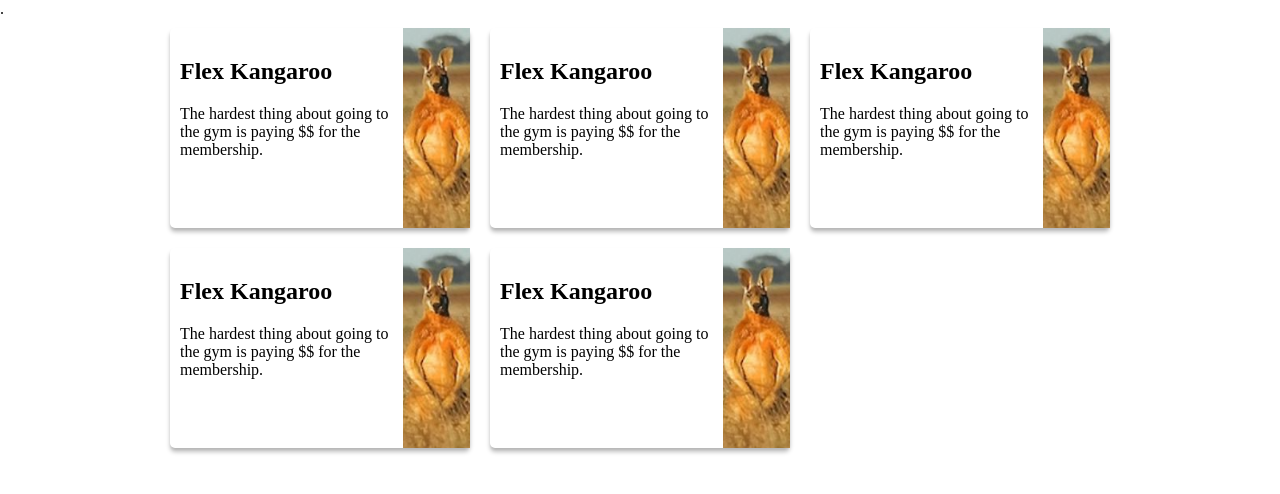
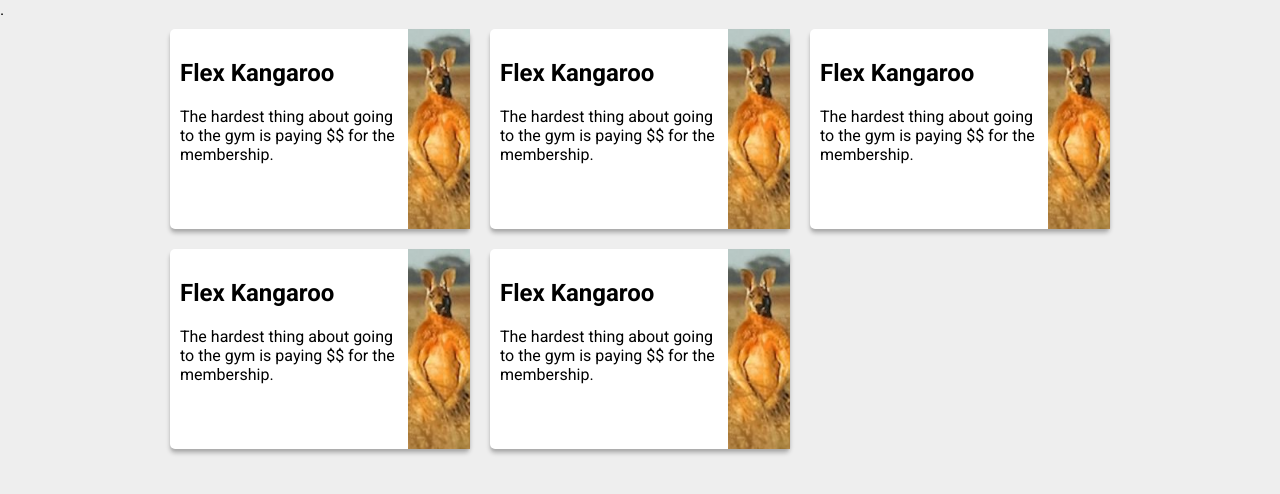
Before and after one commit to ZeeshaanMaudar/final-flexbox-kangaroo-demo, a plain HTML site: page index.html in a window 1280 px wide. Drawn offline with Linux system fonts and the light colour scheme.

Commit message:
add font Roboto

```diff
--- a/index.html
+++ b/index.html
@@ -4,6 +4,7 @@
   <meta charset='UTF-8'>
   <meta name='viewport' content='width=device-width, initial-scale=1.0'>
   <meta http-equiv='X-UA-Compatible' content='ie=edge'>
+  <link href="https://fonts.googleapis.com/css?family=Roboto:400,700" rel="stylesheet">
   <link rel='stylesheet' type='text/css' href='./style.css'>.
   <title>Flexing like a Pro</title>
 </head>
--- a/style.css
+++ b/style.css
@@ -1,5 +1,7 @@
 body {
   margin: 0;
+  font-family: Roboto;
+  background: #EEE;
 }
 
 .wrapper {
@@ -29,6 +31,7 @@ body {
   width: 300px;
   box-shadow: 0px 2px 2px rgba(0, 0, 0, 0.05), 0px 4px 4px rgba(0, 0, 0, 0.25);
   border-radius: 5px;
+  background: #FFF;
 }
 
 @media screen and (min-width: 960px) {
```
